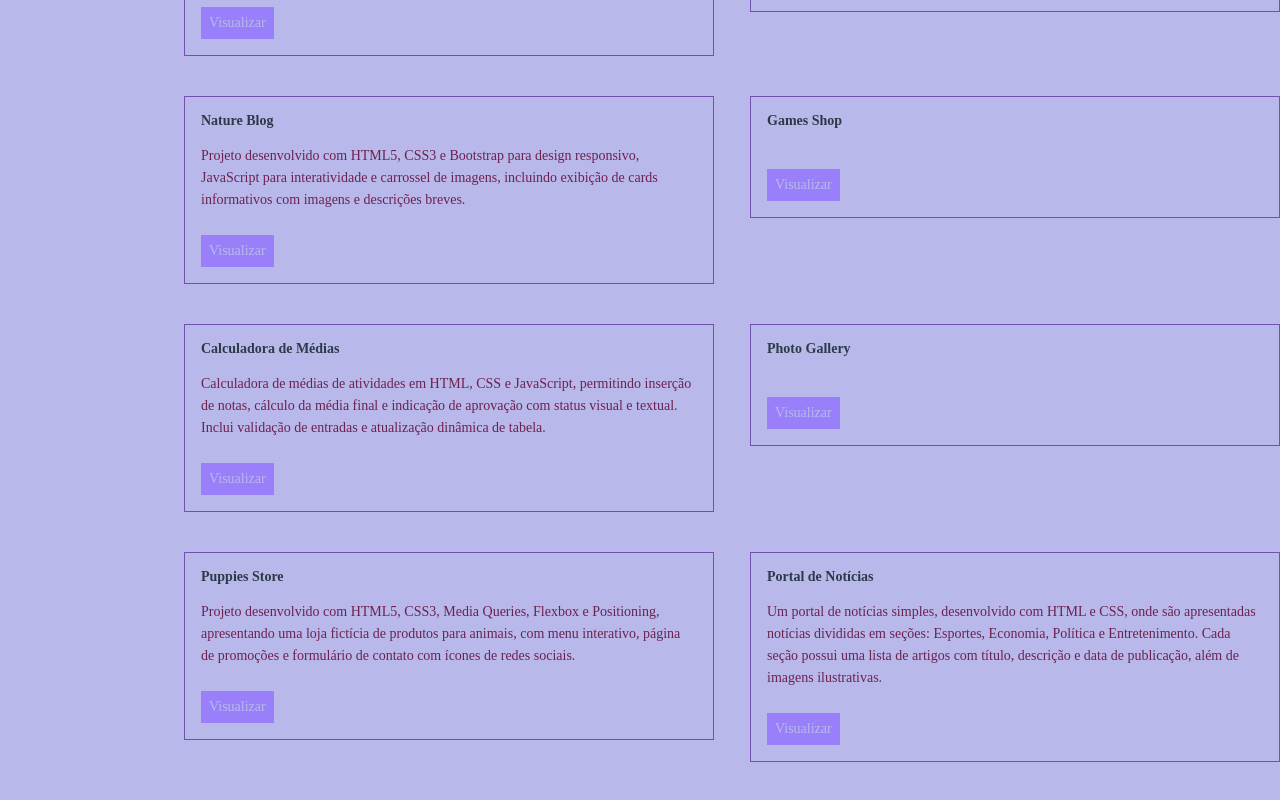
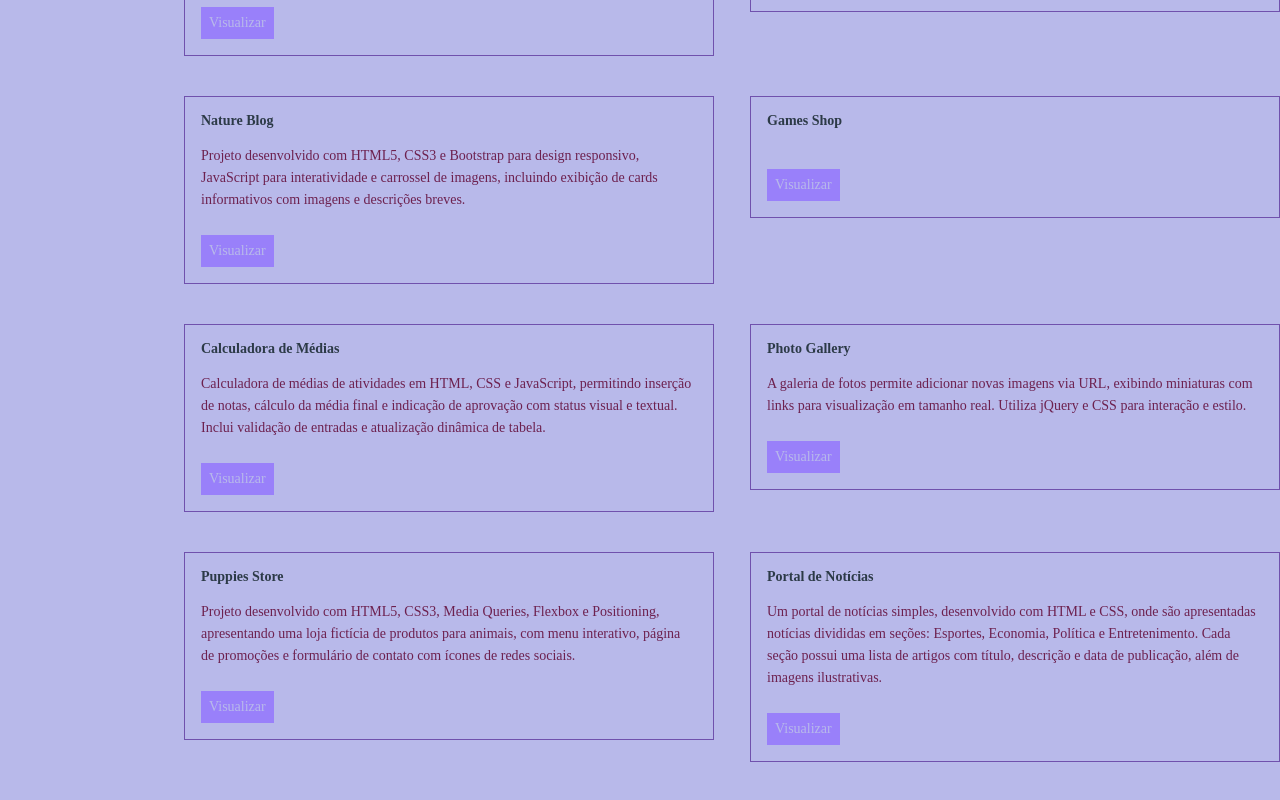
Before and after one commit to JoiceDev/portfolio, a React (Create React App) app: page / in a window 1280 px wide. Shown: the part 1343-2143 px from the top of the page. Built offline with nearby package versions, Linux system fonts and the light colour scheme; a web font is replaced by a local one.

Commit message:
add photogallery description

```diff
--- a/src/containers/Projetos/index.tsx
+++ b/src/containers/Projetos/index.tsx
@@ -1,4 +1,3 @@
-import { link } from 'fs'
 import Projeto from '../../components/Projeto'
 import Title from '../../components/Title'
 import { Lista } from './styles'
@@ -75,7 +74,8 @@ const projetos = [
   },
   {
     titulo: 'Photo Gallery',
-    descricao: '',
+    descricao:
+      'A galeria de fotos permite adicionar novas imagens via URL, exibindo miniaturas com links para visualização em tamanho real. Utiliza jQuery e CSS para interação e estilo.',
     link: 'https://photo-gallery-byjoicedev.vercel.app/'
   },
   {
```
